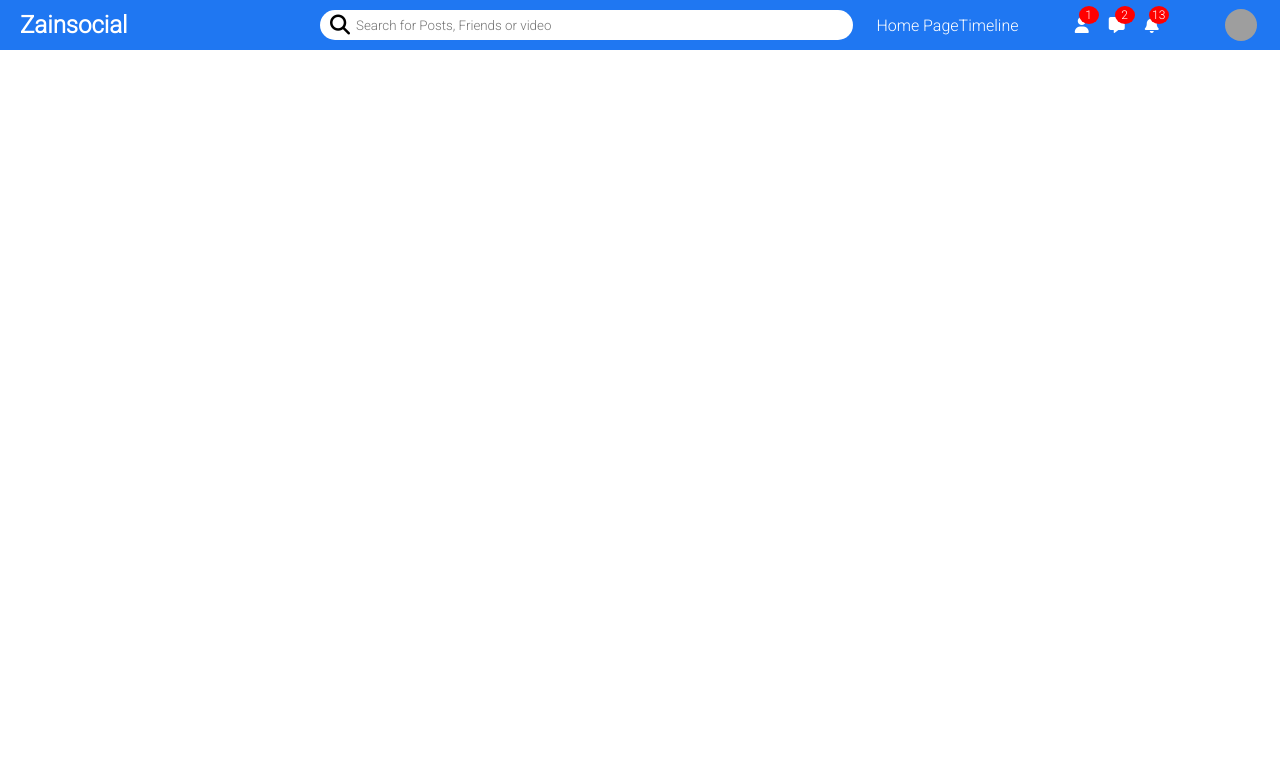
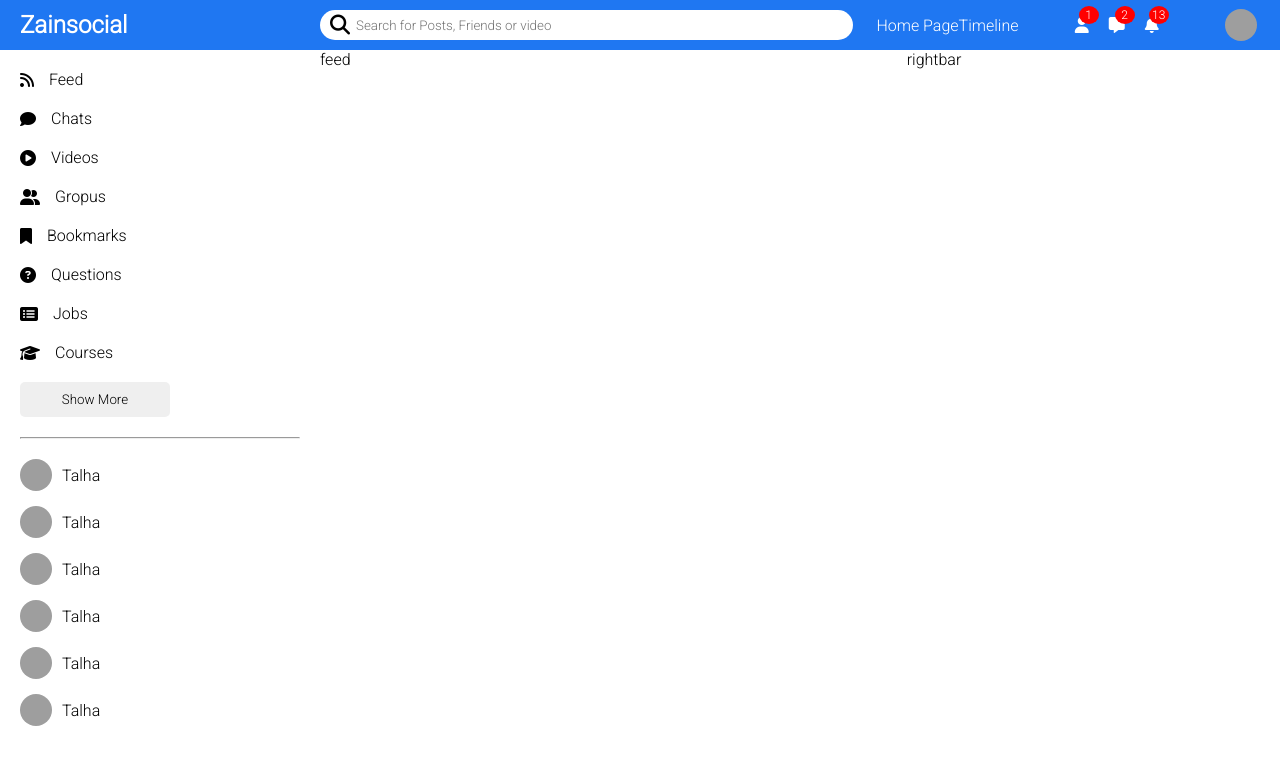
Before and after one commit to ZAINKHAN25/Social-media-ui-lamadev, a React (Create React App) app: page / in a window 1280 px wide. Shown: the top 764 px of the page. Built offline with nearby package versions, Linux system fonts and the light colour scheme; grey boxes are pictures that could not be loaded.

Commit message:
sidebar work done

```diff
--- a/src/App.js
+++ b/src/App.js
@@ -2,9 +2,9 @@ import Home from "./pages/home/Home";
 
 function App(){
   return (
-    <div>
+    <>
       <Home/>
-    </div>
+    </>
   )
 }
 
--- /dev/null
+++ b/src/components/feed/Feed.jsx
@@ -0,0 +1,9 @@
+import './feed.css'
+
+export default function Feed(){
+    return (
+        <div className='feed'>
+            feed
+        </div>
+    )
+}
--- /dev/null
+++ b/src/components/feed/feed.css
@@ -0,0 +1,3 @@
+.feed{
+    flex: 5.5;
+}
--- /dev/null
+++ b/src/components/rightbar/Rightbar.jsx
@@ -0,0 +1,9 @@
+import './rightbar.css'
+
+export default function Rightbar(){
+    return (
+        <div className='rightbar'>
+            rightbar
+        </div>
+    )
+}
--- /dev/null
+++ b/src/components/rightbar/rightbar.css
@@ -0,0 +1,3 @@
+.rightbar{
+    flex: 3.5;
+}
--- /dev/null
+++ b/src/components/sidebar/Sidebar.jsx
@@ -0,0 +1,72 @@
+import './sidebar.css'
+
+export default function Sidebar() {
+    return (
+        <div className='sidebar'>
+            <div className="sidebarwrapper">
+                <ul className="sidebarlist">
+                    <li className="sidebarlistitem">
+                        <i class="fa-solid sidebaricon fa-rss"></i>
+                        <span className="sidebarlistitemtext">Feed</span>
+                    </li>
+                    <li className="sidebarlistitem">
+                        <i class="fa-solid sidebaricon fa-comment"></i>
+                        <span className="sidebarlistitemtext">Chats</span>
+                    </li>
+                    <li className="sidebarlistitem">
+                        <i class="fa-solid sidebaricon fa-circle-play"></i>
+                        <span className="sidebarlistitemtext">Videos</span>
+                    </li>
+                    <li className="sidebarlistitem">
+                        <i class="fa-solid sidebaricon fa-user-group"></i>
+                        <span className="sidebarlistitemtext">Gropus</span>
+                    </li>
+                    <li className="sidebarlistitem">
+                        <i class="fa-solid sidebaricon fa-bookmark"></i>
+                        <span className="sidebarlistitemtext">Bookmarks</span>
+                    </li>
+                    <li className="sidebarlistitem">
+                        <i class="fa-solid sidebaricon fa-circle-question"></i>
+                        <span className="sidebarlistitemtext">Questions</span>
+                    </li>
+                    <li className="sidebarlistitem">
+                        <i class="fa-solid sidebaricon fa-rectangle-list"></i>
+                        <span className="sidebarlistitemtext">Jobs</span>
+                    </li>
+                    <li className="sidebarlistitem">
+                        <i class="fa-solid sidebaricon fa-graduation-cap"></i>
+                        <span className="sidebarlistitemtext">Courses</span>
+                    </li>
+                </ul>
+                <button className="sidebarbutton">Show More</button>
+                <hr className='sidebarhr' />
+                <ul className="sidebarfriendlist">
+                    <li className="sidebarfriend">
+                        <img src="https://t3.ftcdn.net/jpg/02/43/12/34/360_F_243123463_zTooub557xEWABDLk0jJklDyLSGl2jrr.jpg" alt="" className="sidebarfrndimg" />
+                        <span className='sidebarfrndname'>Talha</span>
+                    </li>
+                    <li className="sidebarfriend">
+                        <img src="https://t3.ftcdn.net/jpg/02/43/12/34/360_F_243123463_zTooub557xEWABDLk0jJklDyLSGl2jrr.jpg" alt="" className="sidebarfrndimg" />
+                        <span className='sidebarfrndname'>Talha</span>
+                    </li>
+                    <li className="sidebarfriend">
+                        <img src="https://t3.ftcdn.net/jpg/02/43/12/34/360_F_243123463_zTooub557xEWABDLk0jJklDyLSGl2jrr.jpg" alt="" className="sidebarfrndimg" />
+                        <span className='sidebarfrndname'>Talha</span>
+                    </li>
+                    <li className="sidebarfriend">
+                        <img src="https://t3.ftcdn.net/jpg/02/43/12/34/360_F_243123463_zTooub557xEWABDLk0jJklDyLSGl2jrr.jpg" alt="" className="sidebarfrndimg" />
+                        <span className='sidebarfrndname'>Talha</span>
+                    </li>
+                    <li className="sidebarfriend">
+                        <img src="https://t3.ftcdn.net/jpg/02/43/12/34/360_F_243123463_zTooub557xEWABDLk0jJklDyLSGl2jrr.jpg" alt="" className="sidebarfrndimg" />
+                        <span className='sidebarfrndname'>Talha</span>
+                    </li>
+                    <li className="sidebarfriend">
+                        <img src="https://t3.ftcdn.net/jpg/02/43/12/34/360_F_243123463_zTooub557xEWABDLk0jJklDyLSGl2jrr.jpg" alt="" className="sidebarfrndimg" />
+                        <span className='sidebarfrndname'>Talha</span>
+                    </li>
+                </ul>
+            </div>
+        </div>
+    )
+}
--- /dev/null
+++ b/src/components/sidebar/sidebar.css
@@ -0,0 +1,69 @@
+.sidebar{
+    flex: 3;
+    height: calc(100vh - 50px);
+    overflow-x: hidden;
+}
+
+::-webkit-scrollbar{
+    width: 5px;
+}
+
+::-webkit-scrollbar-track{
+    background-color: #f1f1f1;
+}
+
+::-webkit-scrollbar-thumb{
+    background-color: rgb(179, 179, 179);
+}
+
+.sidebarwrapper{
+    padding: 20px;
+}
+
+.sidebarlist{
+    padding: 0;
+    margin: 0;
+    list-style: none;
+}
+
+.sidebarlistitem{
+    display: flex;
+    align-items: center;
+    margin-bottom: 20px;
+}
+
+.sidebaricon{
+    margin-right: 15px;
+}
+
+.sidebarbutton{
+    width: 150px;
+    border: none;
+    padding: 10px;
+    border-radius: 5px;
+    font-weight: 500;
+}
+
+.sidebarhr{
+    margin: 20px 0;
+}
+
+.sidebarfriendlist{
+    padding: 0;
+    margin: 0;
+    list-style: none;
+}
+
+.sidebarfriend{
+    display: flex;
+    align-items: center;
+    margin-bottom: 15px;
+}
+
+.sidebarfrndimg{
+    width: 32px;
+    height: 32px;
+    border-radius: 50%;
+    object-fit: cover;
+    margin-right: 10px;
+}
--- a/src/pages/home/Home.js
+++ /dev/null
@@ -1,9 +0,0 @@
-import Topbar from "../../components/topbar/Topbar";
-
-export default function Home(){
-    return (
-        <div>
-            <Topbar/>
-        </div>
-    )
-}
--- /dev/null
+++ b/src/pages/home/Home.jsx
@@ -0,0 +1,19 @@
+import Feed from "../../components/feed/Feed";
+import Rightbar from "../../components/rightbar/Rightbar";
+import Sidebar from "../../components/sidebar/Sidebar";
+import Topbar from "../../components/topbar/Topbar";
+
+import './home.css'
+
+export default function Home() {
+    return (
+        <div>
+            <Topbar />
+            <div className="homecontainer">
+                <Sidebar />
+                <Feed/>
+                <Rightbar/>
+            </div>
+        </div>
+    )
+}
--- a/src/pages/home/home.css
+++ b/src/pages/home/home.css
@@ -0,0 +1,4 @@
+.homecontainer{
+    display: flex;
+    width: 100%;
+}
```
